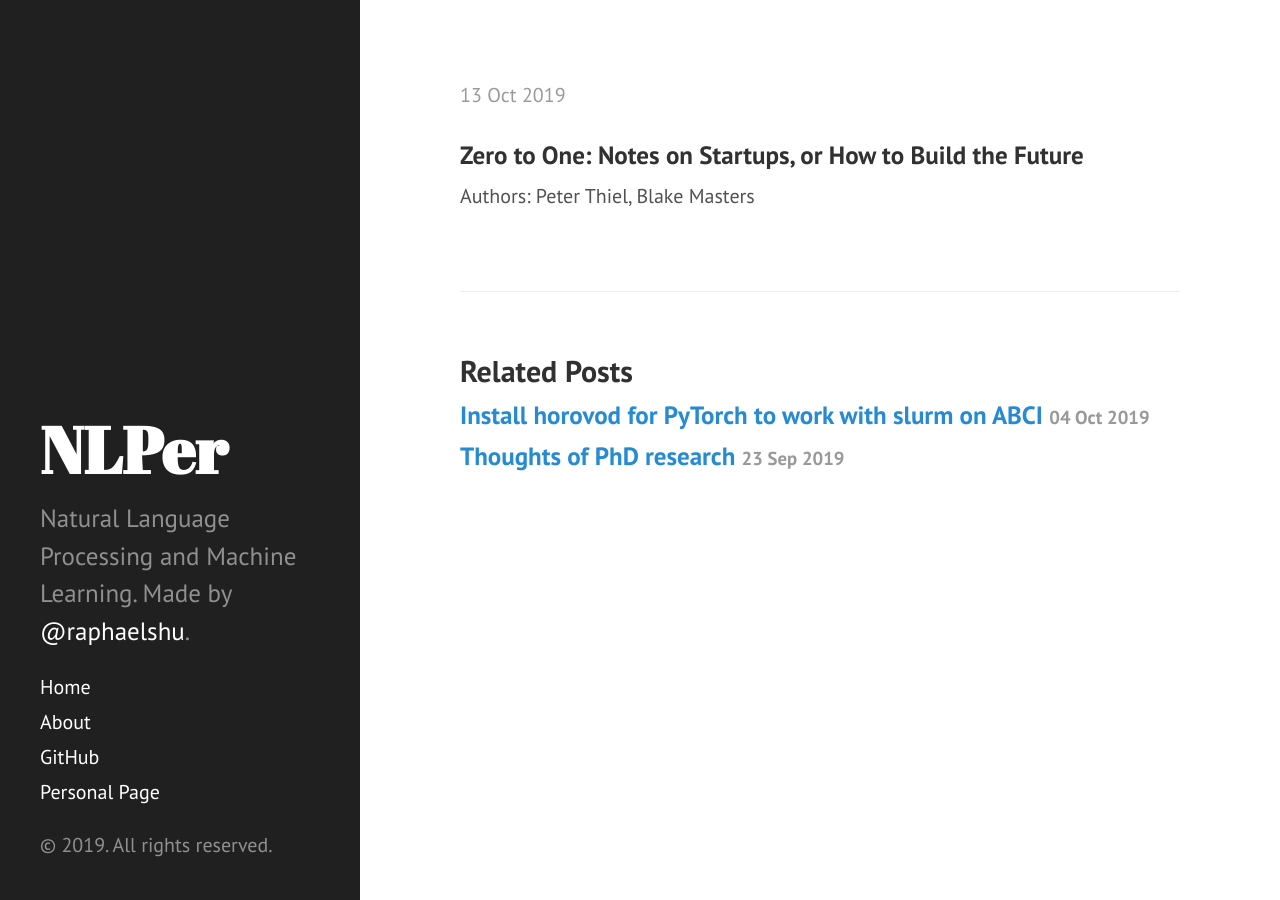
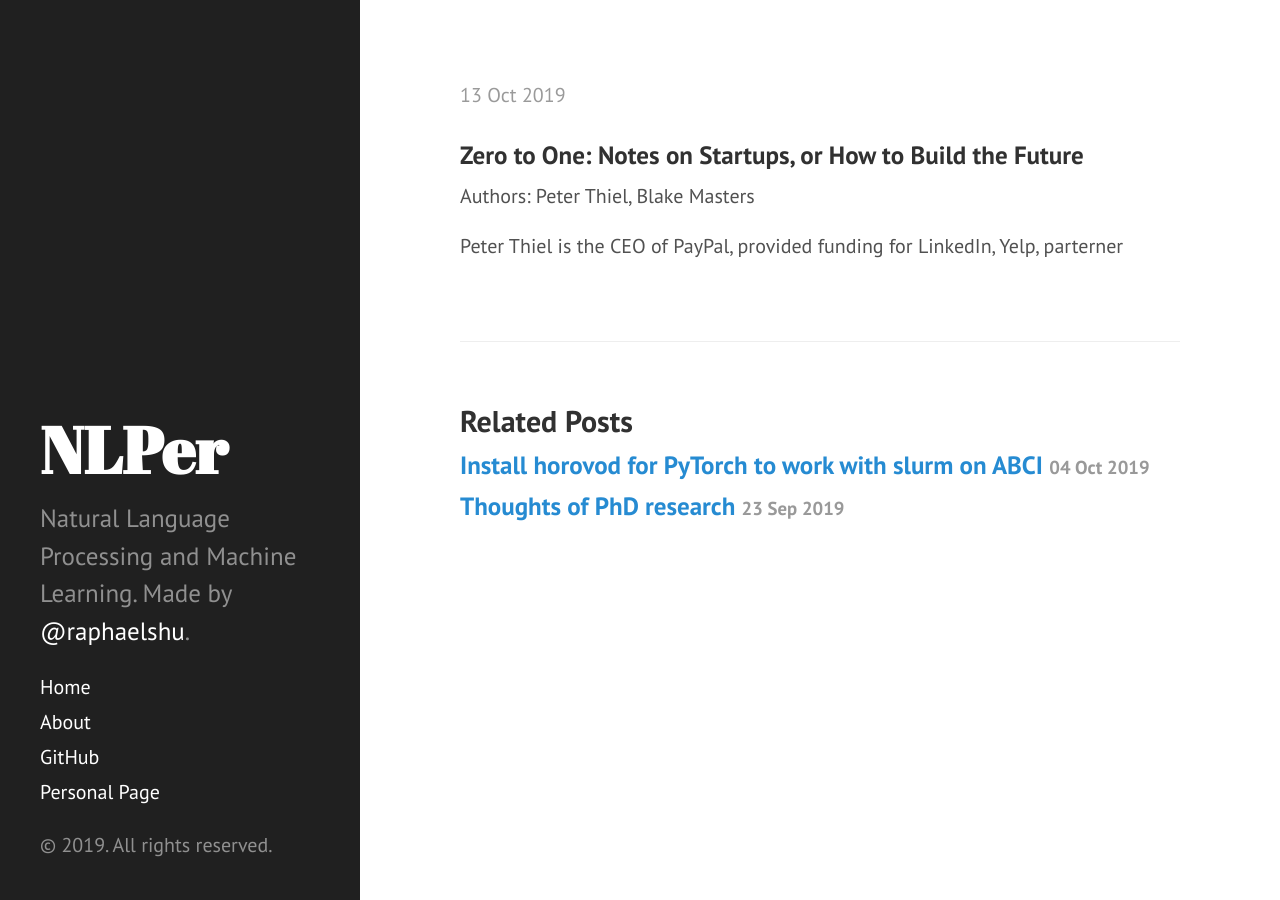
Before and after one commit to zomux/nlper, a Jekyll site: the page built from _posts/2019-10-13-book-review-zero-to-one.md, in a window 1280 px wide. Built offline with Jekyll 4.4.1, drawn with Linux system fonts in a browser that asks for light colours; our own code applies the rules of GitHub Pages for plain Markdown files; comment, search, counter and statistics services are not loaded.

Commit message:
_posts/2019-10-13-book-review-zero-to-one.md updated from https://stackedit.io/

```diff
--- a/_posts/2019-10-13-book-review-zero-to-one.md
+++ b/_posts/2019-10-13-book-review-zero-to-one.md
@@ -7,6 +7,7 @@ title: Book Review: Zero to One
 
 Authors: Peter Thiel, Blake Masters
 
+Peter Thiel is the CEO of PayPal, provided funding for LinkedIn, Yelp, parterner
 <!--stackedit_data:
-eyJoaXN0b3J5IjpbLTQ4MjI4NzA5MF19
+eyJoaXN0b3J5IjpbLTMwNDUwMzE3OF19
 -->
```
